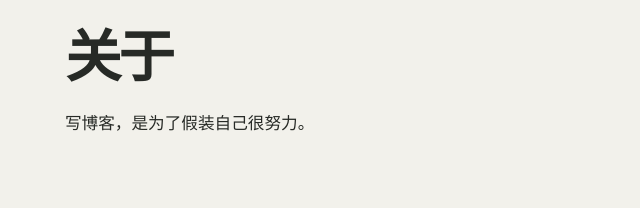
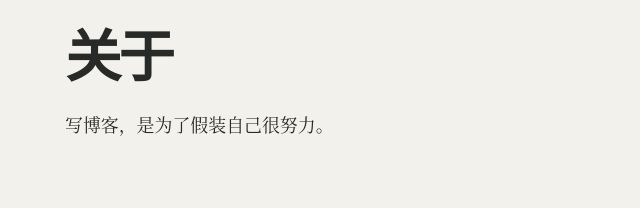
Before and after one commit to Stellar-src/Stellar-src.github.io, a plain HTML site: page about/index.html in a window 1280 px wide. Shown: the part 178-386 px from the top of the page, 0-640 px from the left. Drawn offline with Linux system fonts and the light colour scheme.

Commit message:
Use serif typography for the about page

```diff
--- a/assets/reading.css
+++ b/assets/reading.css
@@ -30,7 +30,12 @@ body {background:var(--page)}
 #og-journal .friend-list a {display:flex;flex-wrap:wrap;align-items:baseline;gap:4px 20px;padding:16px 0;border-bottom:1px solid var(--line);text-decoration:none;overflow-wrap:anywhere}
 #og-journal .friend-list a span {color:var(--link);font:14px/1.6 var(--mono)}
 #og-journal .friend-list a:hover strong {text-decoration:underline;text-underline-offset:.2em}
-#og-journal .about-copy {font-size:clamp(16px,1.3vw,19px);line-height:1.9;overflow-wrap:anywhere}
+#og-journal .about-copy {
+  font-family:Georgia,"Songti SC","Noto Serif CJK SC","Source Han Serif SC","Noto Serif SC","SimSun",serif;
+  font-size:clamp(17px,1.4vw,20px);
+  line-height:1.85;
+  overflow-wrap:anywhere;
+}
 #og-journal .about-copy :is(p,h2,h3,blockquote) {margin:1em 0}
 #og-journal .about-copy img {max-width:100%;height:auto}
 #og-journal .about-copy pre {overflow:auto}
```
